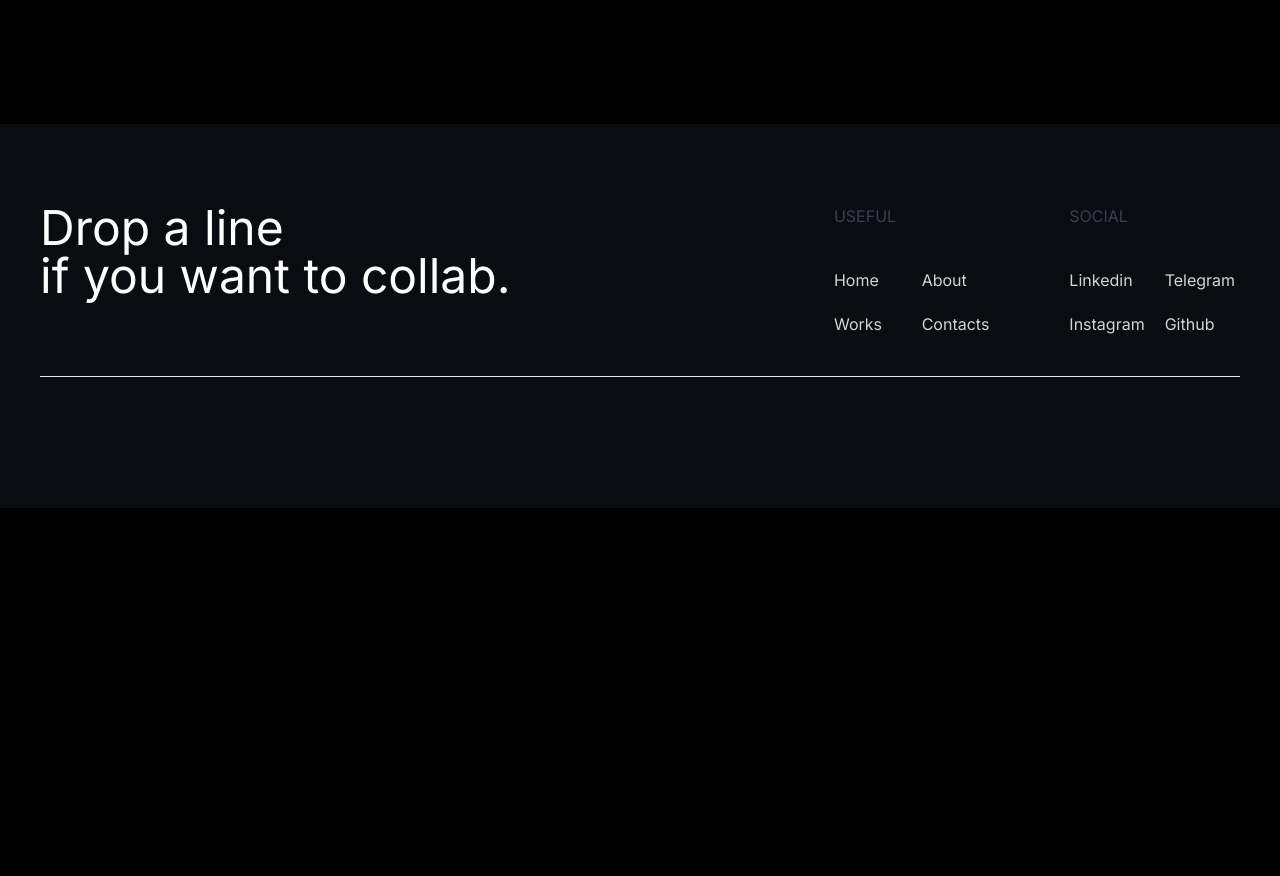
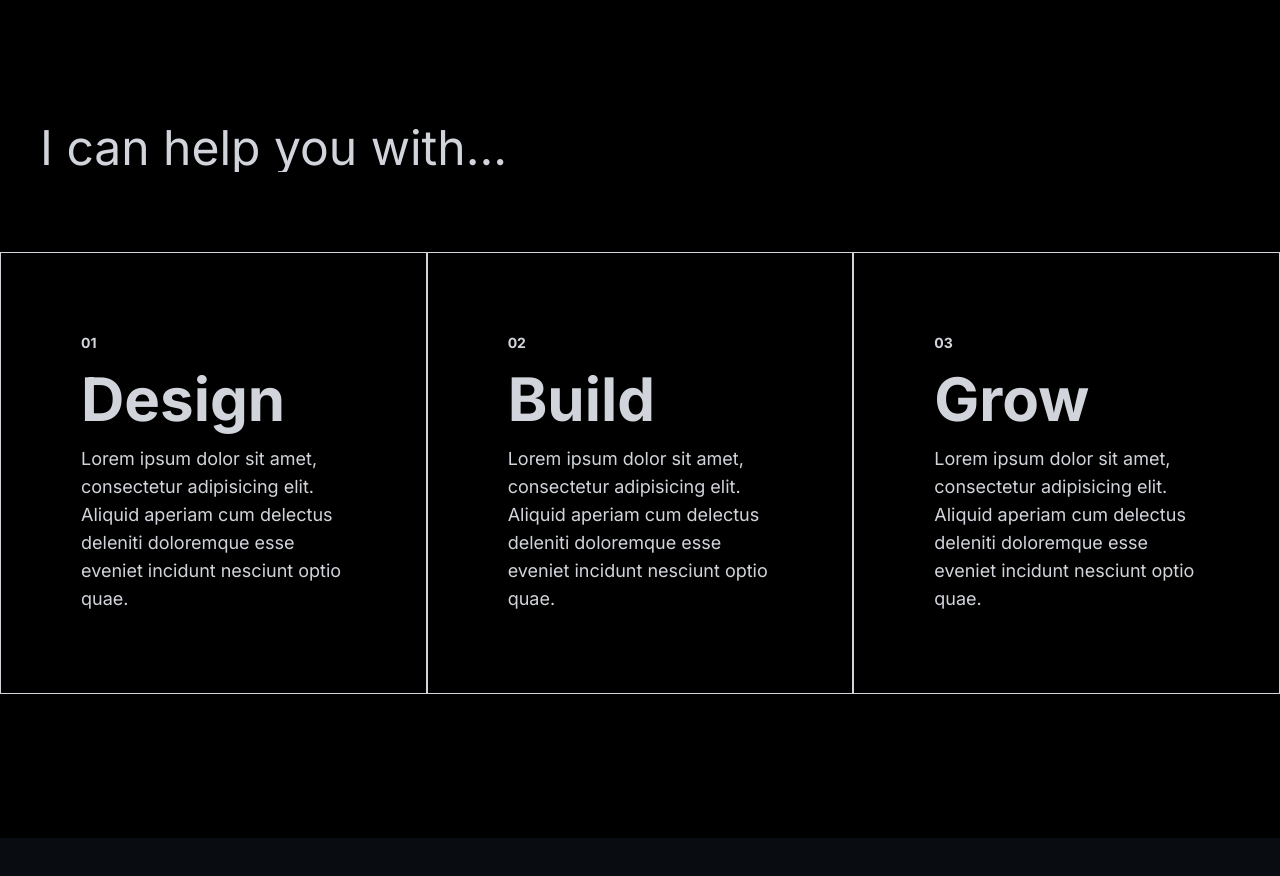
Before and after one commit to asianParadissseee/resume, a React app: page /about in a window 1280 px wide. Shown: the part 1060-1936 px from the top of the page. Before the commit the page ends 1568 px from the top, so only its background shows below. Built offline with nearby package versions, Linux system fonts and the light colour scheme; the HTML template or start-up script is replaced by a standard one.

Commit message:
helping blocks

```diff
--- /dev/null
+++ b/src/components/about/helping.jsx
@@ -0,0 +1,51 @@
+import {motion} from "framer-motion";
+import {useAnimatedClipPath} from "@/commons/hooks/use-clippath";
+
+const Helping = () => {
+
+    const { motionProps, ref } = useAnimatedClipPath();
+
+
+    const blocks = [
+        {
+            title: "Design",
+            description: "Lorem ipsum dolor sit amet, consectetur adipisicing elit. Aliquid aperiam cum delectus deleniti doloremque esse eveniet incidunt nesciunt optio quae.\n"
+        },
+        {
+            title: "Build",
+            description: "Lorem ipsum dolor sit amet, consectetur adipisicing elit. Aliquid aperiam cum delectus deleniti doloremque esse eveniet incidunt nesciunt optio quae.\n"
+        },
+        {
+            title: "Grow",
+            description: "Lorem ipsum dolor sit amet, consectetur adipisicing elit. Aliquid aperiam cum delectus deleniti doloremque esse eveniet incidunt nesciunt optio quae.\n"
+        }
+    ]
+
+    return (
+        <section className="my-36">
+            <div ref={ref} className="container mx-auto px-10">
+                <motion.h2 {...motionProps} className="text-5xl text-zinc-800 dark:text-gray-300">
+                    I can help you with...
+                </motion.h2>
+            </div>
+            <div className="grid grid-cols-1 lg:grid-cols-3 place-items-center my-20">
+                {
+                    blocks.map((block, id) => (
+                        <div
+                            key={id}
+                            className="p-10 sm:p-20 text-white border  dark:border-gray-300 w-full flex flex-col gap-4 min-h-80 border-zinc-800">
+                            <strong className="text-zinc-800 text-sm dark:text-gray-300">{"0" + (id + 1)}</strong>
+                            <p className="text-zinc-800  transition-all duration-500 dark:hover:text-white hover:text-black text-4xl sm:text-6xl font-bold dark:text-gray-300">{block.title}</p>
+                            <span
+                                className="text-zinc-800 transition-all duration-500 dark:hover:text-white hover:text-black  text-sm sm:text-lg dark:text-gray-300">
+                                {block.description}
+                            </span>
+                        </div>
+                    ))
+                }
+            </div>
+        </section>
+    );
+};
+
+export default Helping;
--- a/src/components/home/banner.jsx
+++ b/src/components/home/banner.jsx
@@ -8,7 +8,7 @@ const Banner = () => {
 
     return (
         <section id="home-banner" className="my-48 relative">
-            <div className="container mx-auto px-10">
+            <div  className="container mx-auto px-10">
                 <div
                     className="flex whitespace-pre text-3xl sm:text-7xl lg:text-8xl text-zinc-800 dark:text-gray-300 font-bold flex-col gap-2"
                     ref={ref}
--- a/src/pages/about-page.jsx
+++ b/src/pages/about-page.jsx
@@ -1,10 +1,12 @@
 import BaseLayout from "@/layouts/base-layout";
 import BannerAbout from "../components/about/banner-about";
+import Helping from "../components/about/helping";
 
 const AboutPage = () => {
     return (
         <BaseLayout>
             <BannerAbout/>
+            <Helping/>
         </BaseLayout>
     );
 };
```
